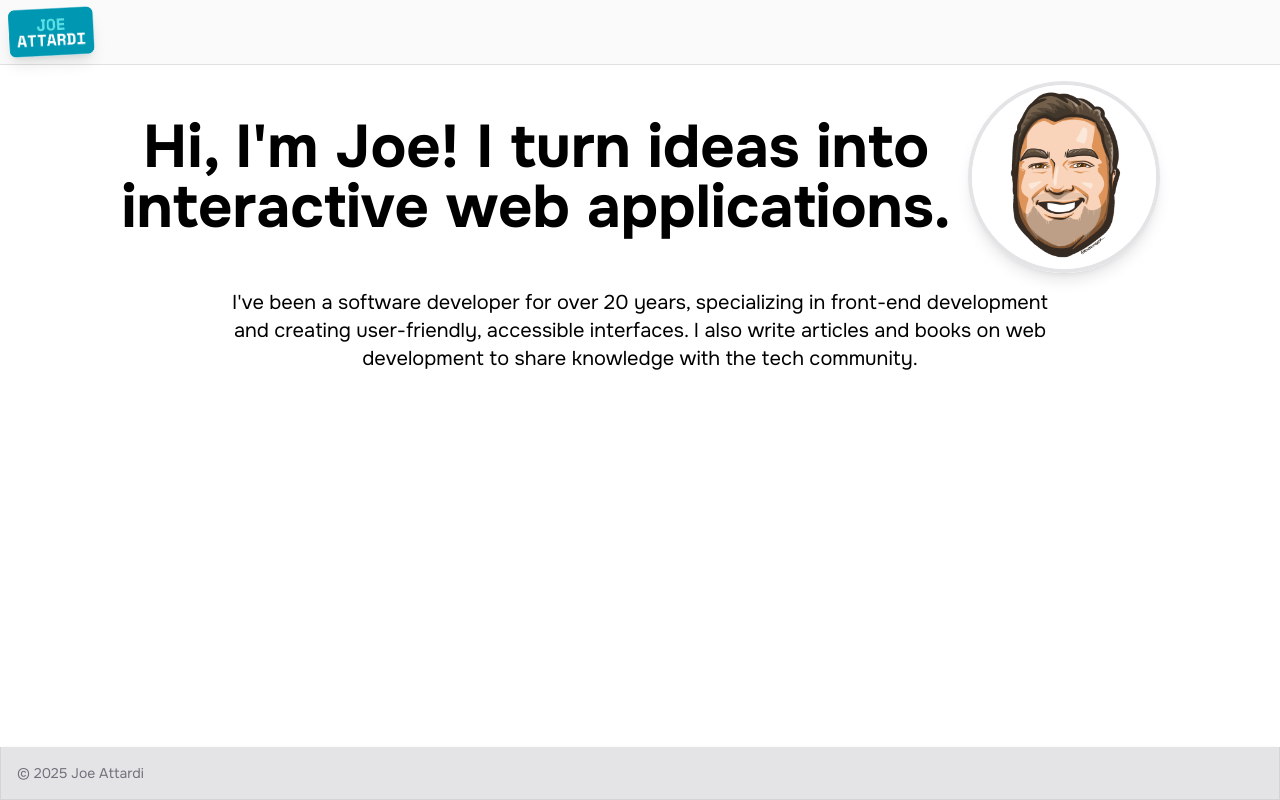
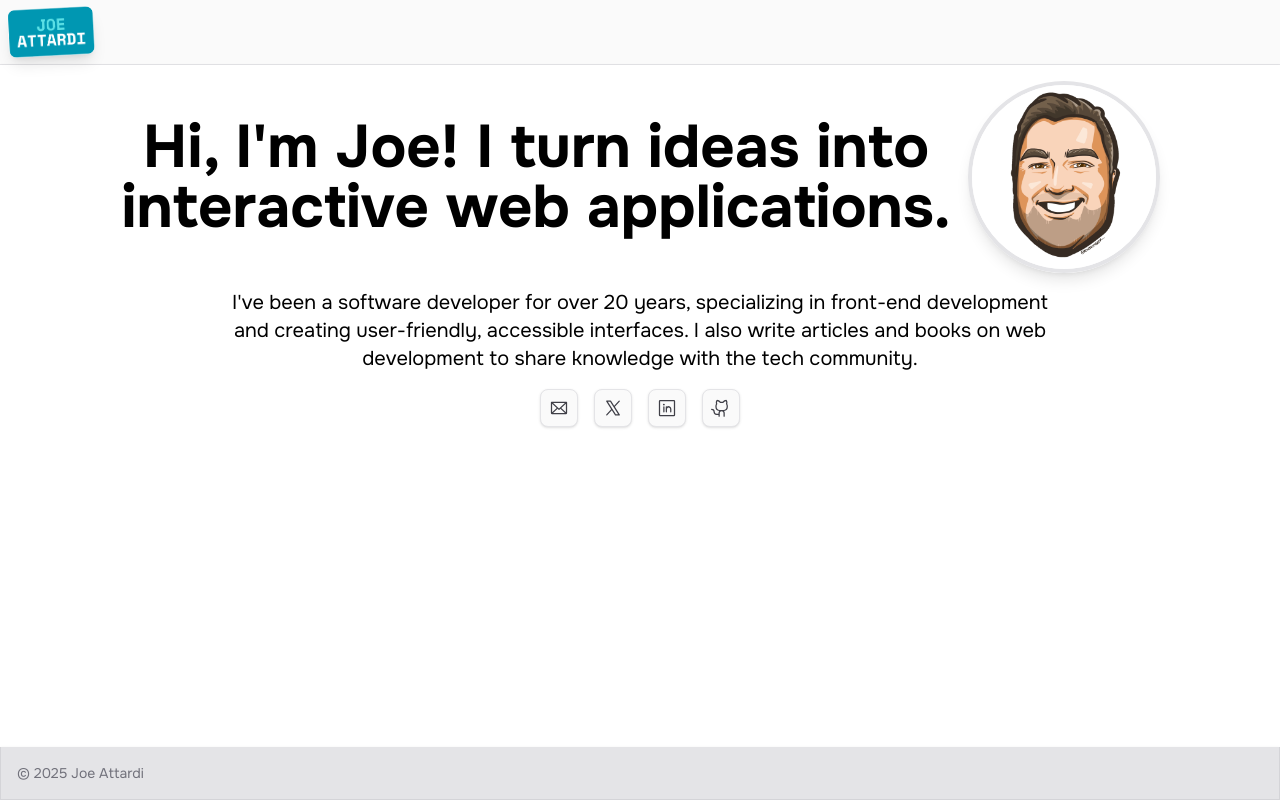
Before and after one commit to joeattardi/joeattardi-com-nextjs, a Next.js app: page / in a window 1280 px wide. Built offline with nearby package versions, Linux system fonts and the light colour scheme.

Commit message:
Add social buttons

```diff
--- a/package.json
+++ b/package.json
@@ -18,7 +18,8 @@
         "motion": "^12.6.3",
         "next": "15.2.1",
         "react": "^19.0.0",
-        "react-dom": "^19.0.0"
+        "react-dom": "^19.0.0",
+        "react-icons": "^5.5.0"
     },
     "devDependencies": {
         "@cloudflare/next-on-pages": "^1.13.12",
--- a/src/app/page.tsx
+++ b/src/app/page.tsx
@@ -1,5 +1,7 @@
 import joe from '@/images/avatar.jpg';
 import Image from 'next/image';
+import SocialButton from '@/components/SocialButton';
+import { PiEnvelope, PiXLogo, PiLinkedinLogo, PiGithubLogo } from 'react-icons/pi';
 
 export default function Home() {
     return (
@@ -19,6 +21,12 @@ export default function Home() {
                 development and creating user-friendly, accessible interfaces. I also write articles
                 and books on web development to share knowledge with the tech community.
             </p>
+            <div className="flex items-center gap-4">
+                <SocialButton icon={PiEnvelope} href="mailto:jattardi@gmail.com" />
+                <SocialButton icon={PiXLogo} href="https://x/joeattardi" />
+                <SocialButton icon={PiLinkedinLogo} href="https://www.linkedin.com/in/joeattardi/" />
+                <SocialButton icon={PiGithubLogo} href="https://github.com/joeattardi" />
+            </div>
         </div>
     );
 }
--- /dev/null
+++ b/src/components/SocialButton.tsx
@@ -0,0 +1,20 @@
+import { IconType } from 'react-icons';
+import Link from 'next/link';
+
+interface SocialButtonProps {
+    icon: IconType;
+    href: string;
+}
+
+export default function SocialButton({ icon: Icon, href }: SocialButtonProps) {
+    return (
+        <Link
+            href={href}
+            target="_blank"
+            rel="noopener noreferrer"
+            className="flex items-center gap-2 px-2 py-2 rounded-lg bg-zinc-50 hover:bg-zinc-100 text-zinc-700 hover:text-zinc-900 transition-colors border border-zinc-200 hover:border-zinc-300 shadow-sm hover:shadow"
+        >
+            <Icon className="w-5 h-5" />
+        </Link>
+    );
+}
```
Also changed, not shown: 1 other file (tests, documents, lock files or other folders).
